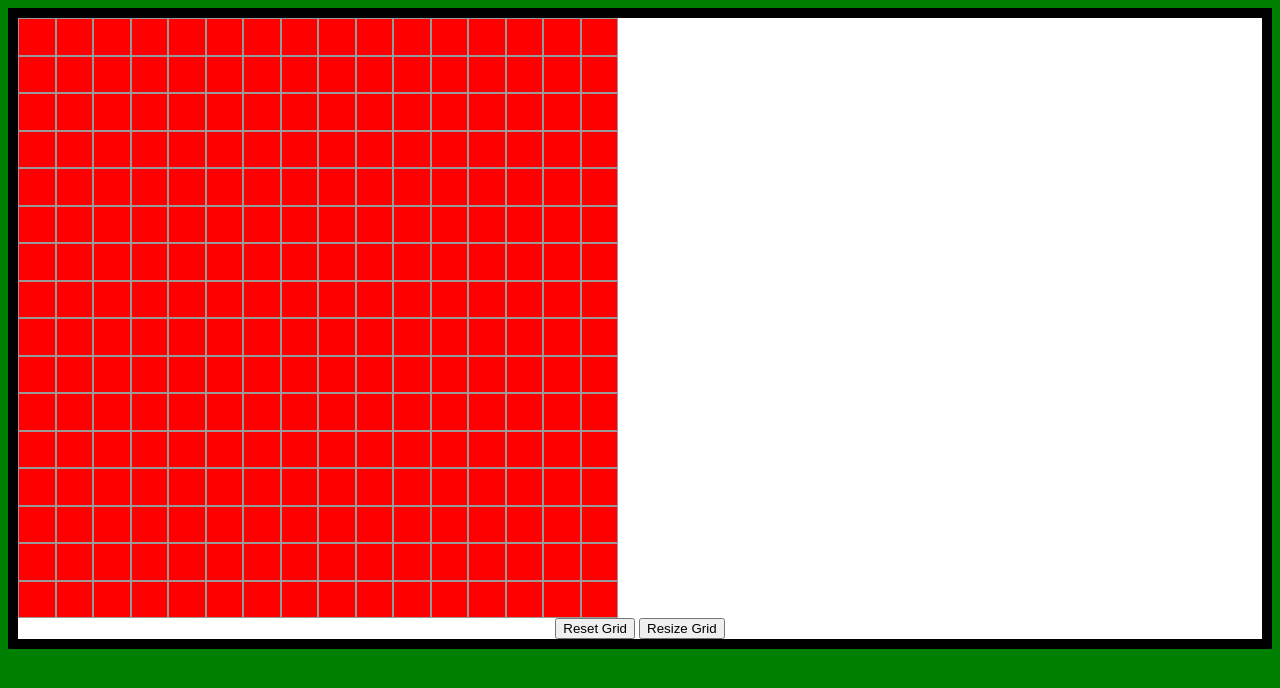
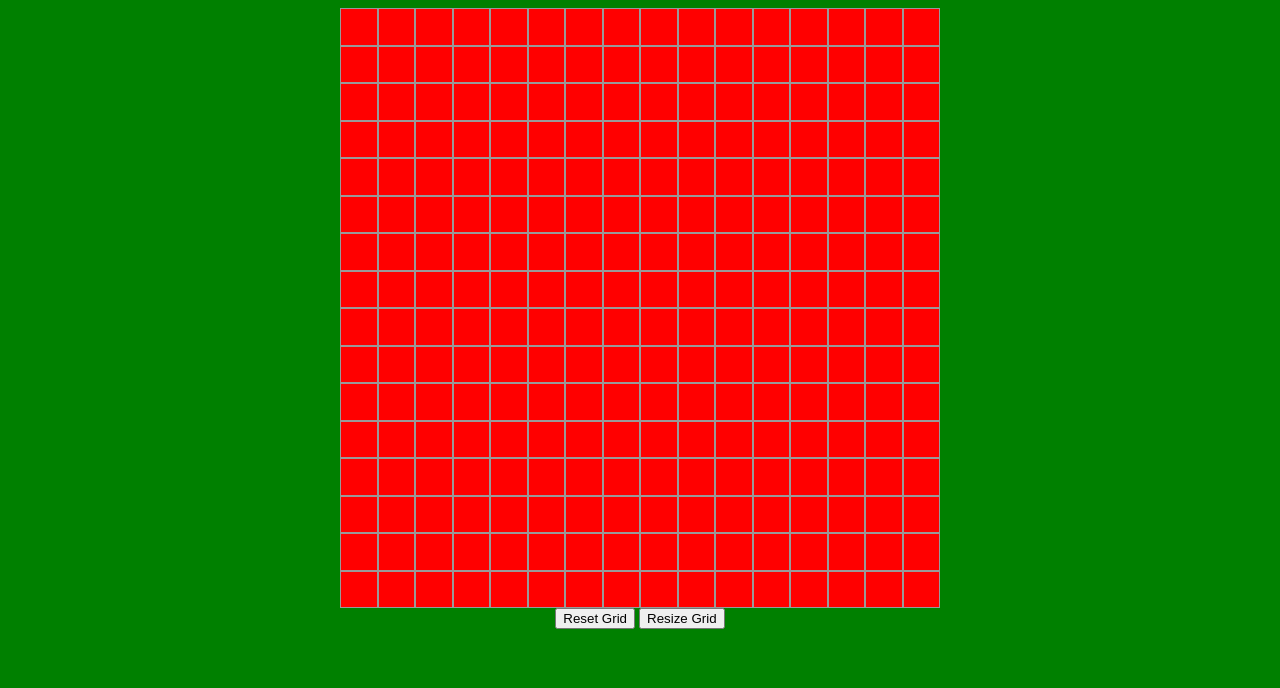
Before and after one commit to dhecker/etch-a-sketch, a plain HTML site: page index.html in a window 1280 px wide. Drawn offline with Linux system fonts and the light colour scheme.

Commit message:
CSS fixes

```diff
--- a/script.js
+++ b/script.js
@@ -14,13 +14,13 @@ function drawGrid(gridSize)  {
             newdiv.style.border = "1px solid #999999";
             newdiv.addEventListener("mouseover", hoverEffect);
             grid.appendChild(newdiv);
-                            }
+            }
     }
             // now set the grid dimensions in the wrapper
             boxSize = (600 / gridSize);
-            grid.style.gridTemplateColumns = ( "repeat(" + gridSize + "," + boxSize +"px)");
-            grid.style.gridTemplateRows = ( "repeat(" + gridSize + "," + boxSize +"px)");
-
+            console.log ( "repeat(" + gridSize + ",1fr)");
+            grid.style.gridTemplateColumns = ( "repeat(" + gridSize + ",1fr)");
+            grid.style.gridTemplateRows = ( "repeat(" + gridSize + ",1fr)");
 }
 
 function resizeGrid() {
@@ -29,14 +29,11 @@ function resizeGrid() {
 }
 
 function resetGrid() {
-
     grid.querySelectorAll("*").forEach(n => n.remove());
     drawGrid(gridSize);
-
 }
 
 function  hoverEffect (e){
-
     let hovered = document.getElementById(this.id);
     hovered.style.backgroundColor= "#000000";
 }
--- a/style.css
+++ b/style.css
@@ -3,13 +3,11 @@ body {
 }
 
 
-.main-wrapper {
-    border:10px solid black;
-     background: white;
-     text-align: center;
-}
 .grid  {
   display: grid;
+  margin: 0 auto;
+  height: 600px;
+  width: 600px;
 }
 
 .controls {
```
